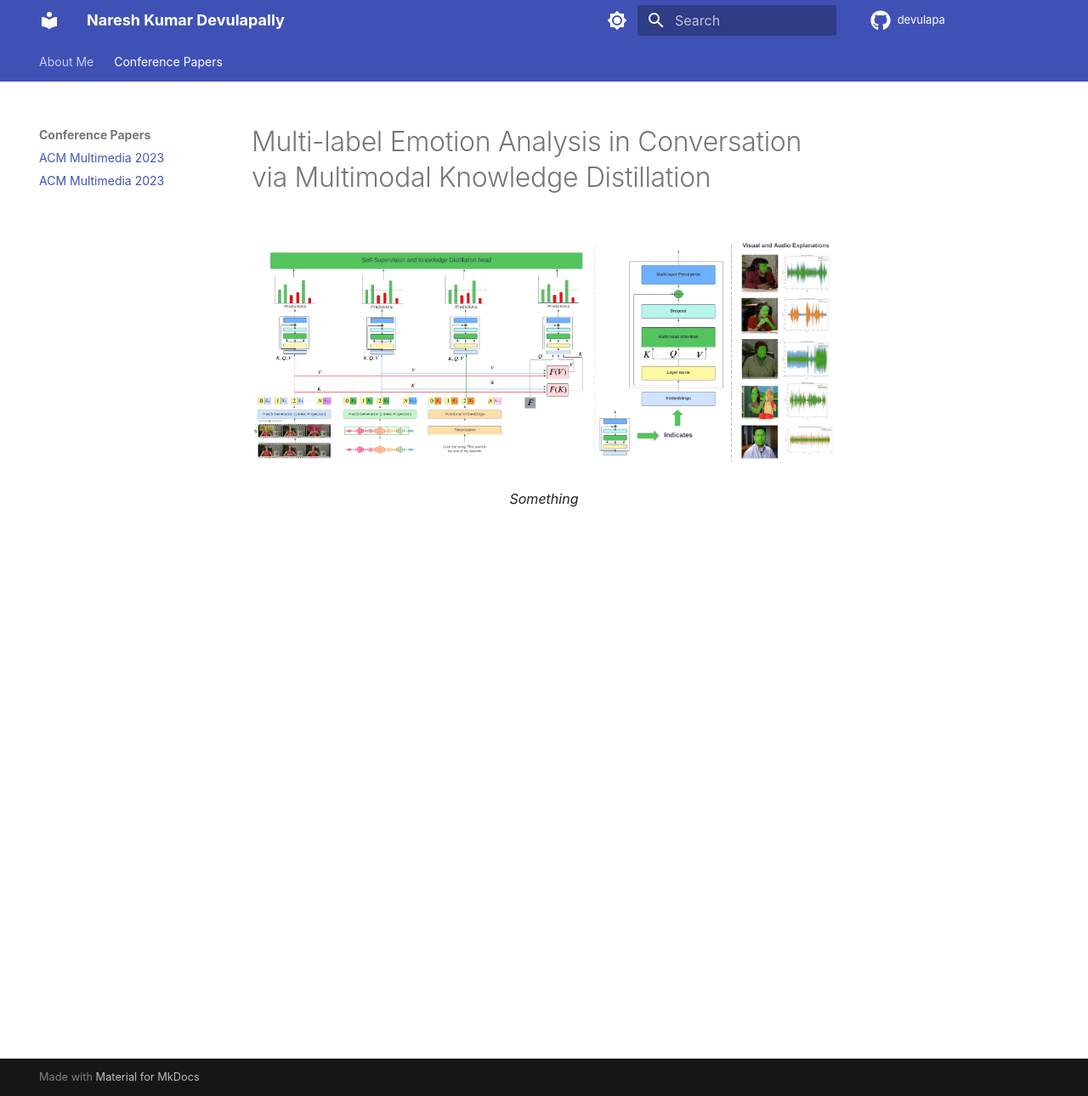
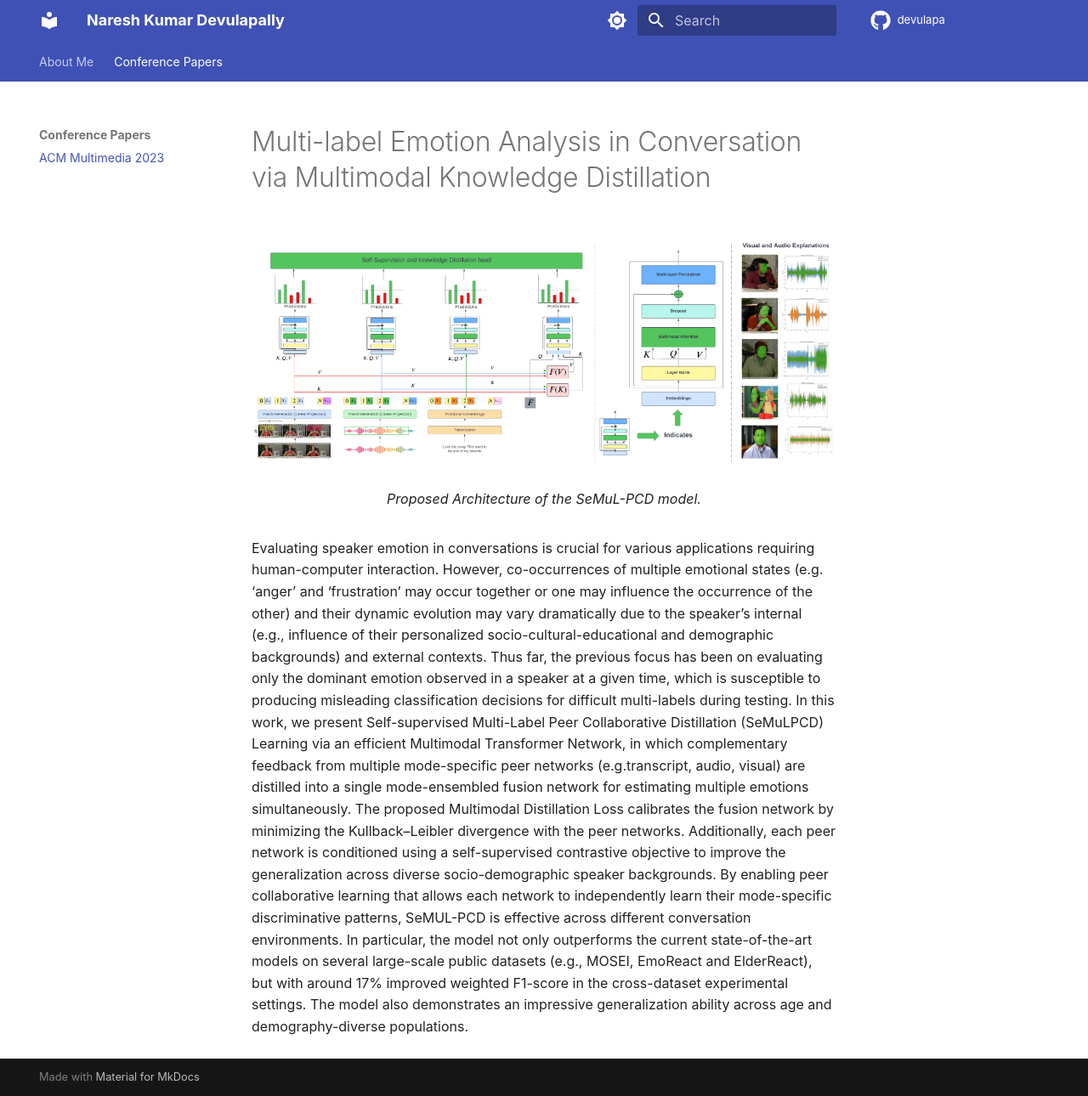
Before and after one commit to neuralnaresh/neuralnaresh.github.io, an MkDocs documentation site: the page built from docs/conferences/mmfp3687-anand.md, in a window 1280 px wide and 1290 px high. Shown: the whole window at 85% size. Built offline with MkDocs 1.6.1 and Material for MkDocs 9.7.7, drawn with Linux system fonts in a browser that asks for light colours; some web fonts are replaced; comment, search, counter and statistics services are not loaded.

Commit message:
acm paper

```diff
--- a/docs/conferences/mmfp3687-anand.md
+++ b/docs/conferences/mmfp3687-anand.md
@@ -2,5 +2,10 @@
 
 <figure markdown="1" style="margin:0 auto; text-align: center;">
 ![Image title](../images/site-images/acm-prop.png){ width="700" }
-<figcaption>Something</figcaption>
+<figcaption>Proposed Architecture of the SeMuL-PCD model.</figcaption>
 </figure>
+
+Evaluating speaker emotion in conversations is crucial for various applications requiring human-computer interaction. However, co-occurrences of multiple emotional states (e.g. ‘anger’ and ‘frustration’ may occur together or one may influence the occurrence of the other) and their dynamic evolution may vary dramatically
+due to the speaker’s internal (e.g., influence of their personalized socio-cultural-educational and demographic backgrounds) and external contexts. Thus far, the previous focus has been on evaluating only the dominant emotion observed in a speaker at a given time, which is susceptible to producing misleading classification decisions
+for difficult multi-labels during testing. In this work, we present Self-supervised Multi-Label Peer Collaborative Distillation (SeMuLPCD) Learning via an efficient Multimodal Transformer Network, in which complementary feedback from multiple mode-specific peer networks (e.g.transcript, audio, visual) are distilled into a single mode-ensembled fusion network for estimating multiple emotions simultaneously. The proposed Multimodal Distillation Loss calibrates the fusion network by minimizing the Kullback–Leibler divergence with the peer networks. Additionally, each peer network is conditioned using a self-supervised contrastive objective to improve the generalization across diverse socio-demographic speaker backgrounds. By enabling peer collaborative learning that allows each network to independently learn their mode-specific discriminative patterns, SeMUL-PCD is effective across different conversation environments. In particular, the model not only outperforms the current state-of-the-art models on several large-scale public datasets (e.g., MOSEI, EmoReact and ElderReact), but with around 17% improved weighted F1-score in the cross-dataset experimental settings. The model also demonstrates an impressive
+generalization ability across age and demography-diverse populations.
--- a/mkdocs.yml
+++ b/mkdocs.yml
@@ -5,7 +5,7 @@ nav:
 
   - Conference Papers:
       - 'ACM Multimedia 2023': conferences/mmfp3687-anand.md
-      - 'Big Multimedia 2023': conferences/mmfp3687-anand.md
+      # - 'Big Multimedia 2023': conferences/mmfp3687-anand.md
 
 theme:
   name: material
```
